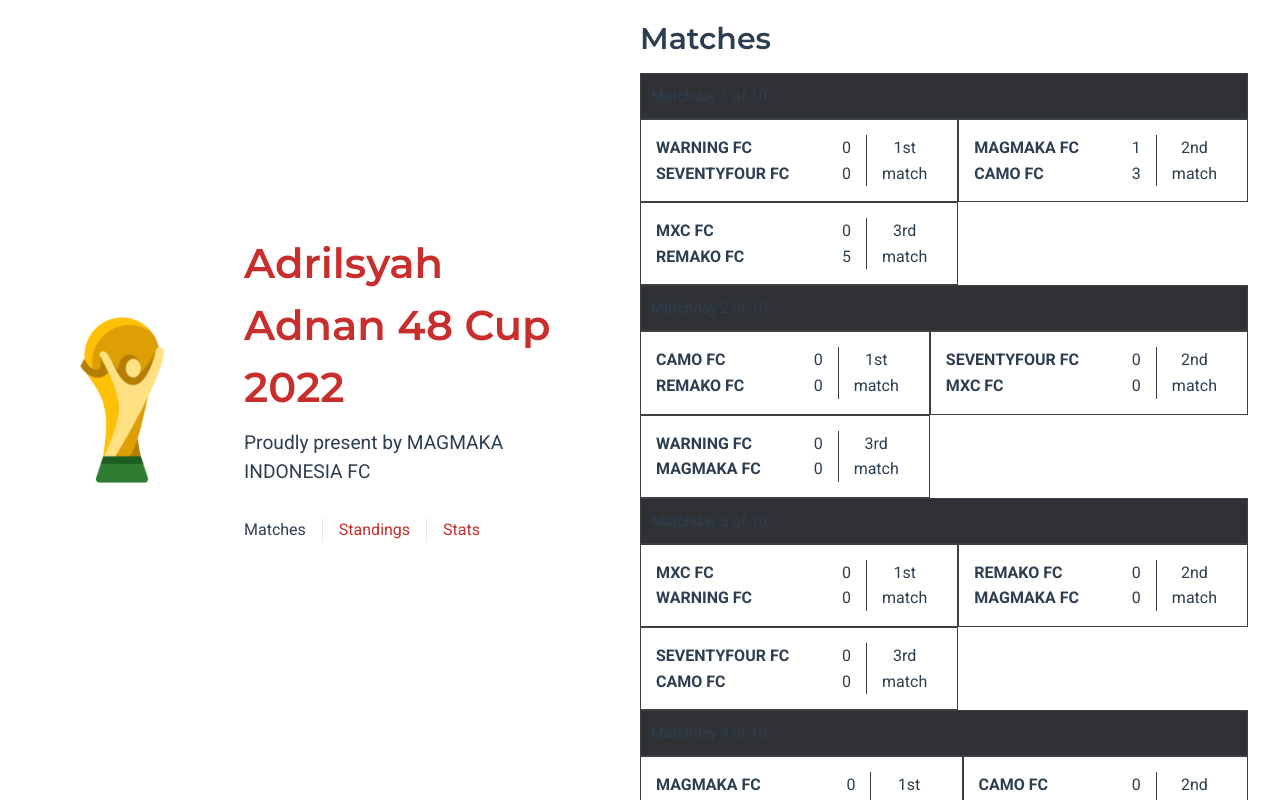
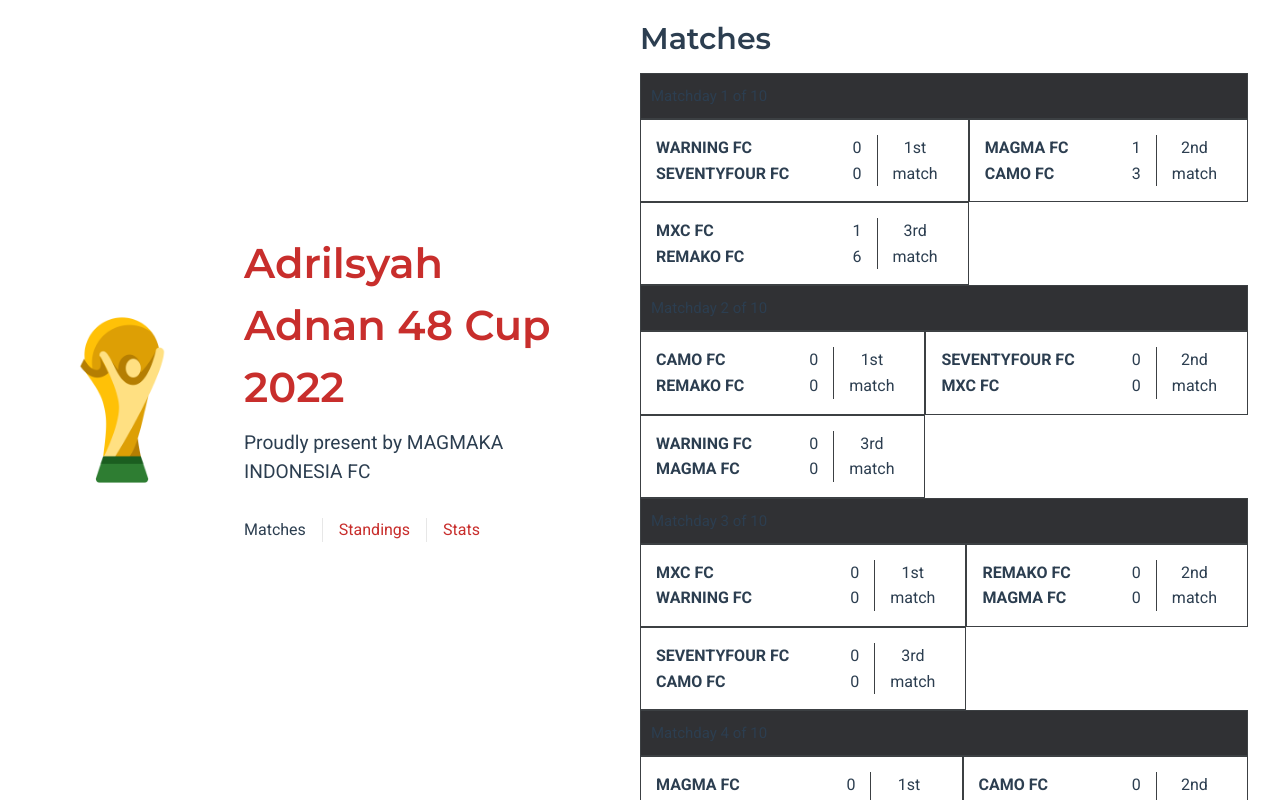
Before and after one commit to Nurhiman20/magmaka-futsal-league, a Vue app: page / in a window 1280 px wide. Shown: the top 800 px of the page. Built offline with nearby package versions, Linux system fonts and the light colour scheme.

Commit message:
Update results

```diff
--- a/src/views/MatchesView.vue
+++ b/src/views/MatchesView.vue
@@ -12,7 +12,7 @@
 					score_b: 0,
 				},
 				{
-					team_a: 'MAGMAKA FC',
+					team_a: 'MAGMA FC',
 					team_b: 'CAMO FC',
 					score_a: 1,
 					score_b: 3,
@@ -20,8 +20,8 @@
 				{
 					team_a: 'MXC FC',
 					team_b: 'REMAKO FC',
-					score_a: 0,
-					score_b: 5,
+					score_a: 1,
+					score_b: 6,
 				},
 			],
 		},
@@ -42,7 +42,7 @@
 				},
 				{
 					team_a: 'WARNING FC',
-					team_b: 'MAGMAKA FC',
+					team_b: 'MAGMA FC',
 					score_a: 0,
 					score_b: 0,
 				},
@@ -59,7 +59,7 @@
 				},
 				{
 					team_a: 'REMAKO FC',
-					team_b: 'MAGMAKA FC',
+					team_b: 'MAGMA FC',
 					score_a: 0,
 					score_b: 0,
 				},
@@ -75,7 +75,7 @@
 			matchday: 4,
 			matches: [
 				{
-					team_a: 'MAGMAKA FC',
+					team_a: 'MAGMA FC',
 					team_b: 'MXC FC',
 					score_a: 0,
 					score_b: 0,
--- a/src/views/StandingsView.vue
+++ b/src/views/StandingsView.vue
@@ -8,8 +8,8 @@
 			won: 1,
 			drawn: 0,
 			lose: 0,
-			goals_for: 5,
-			goals_againts: 0,
+			goals_for: 6,
+			goals_againts: 1,
 		},
 		{
 			club: 'CAMO FC',
@@ -53,8 +53,8 @@
 			won: 0,
 			drawn: 0,
 			lose: 1,
-			goals_for: 0,
-			goals_againts: 5,
+			goals_for: 1,
+			goals_againts: 6,
 		},
 	]);
 
```
